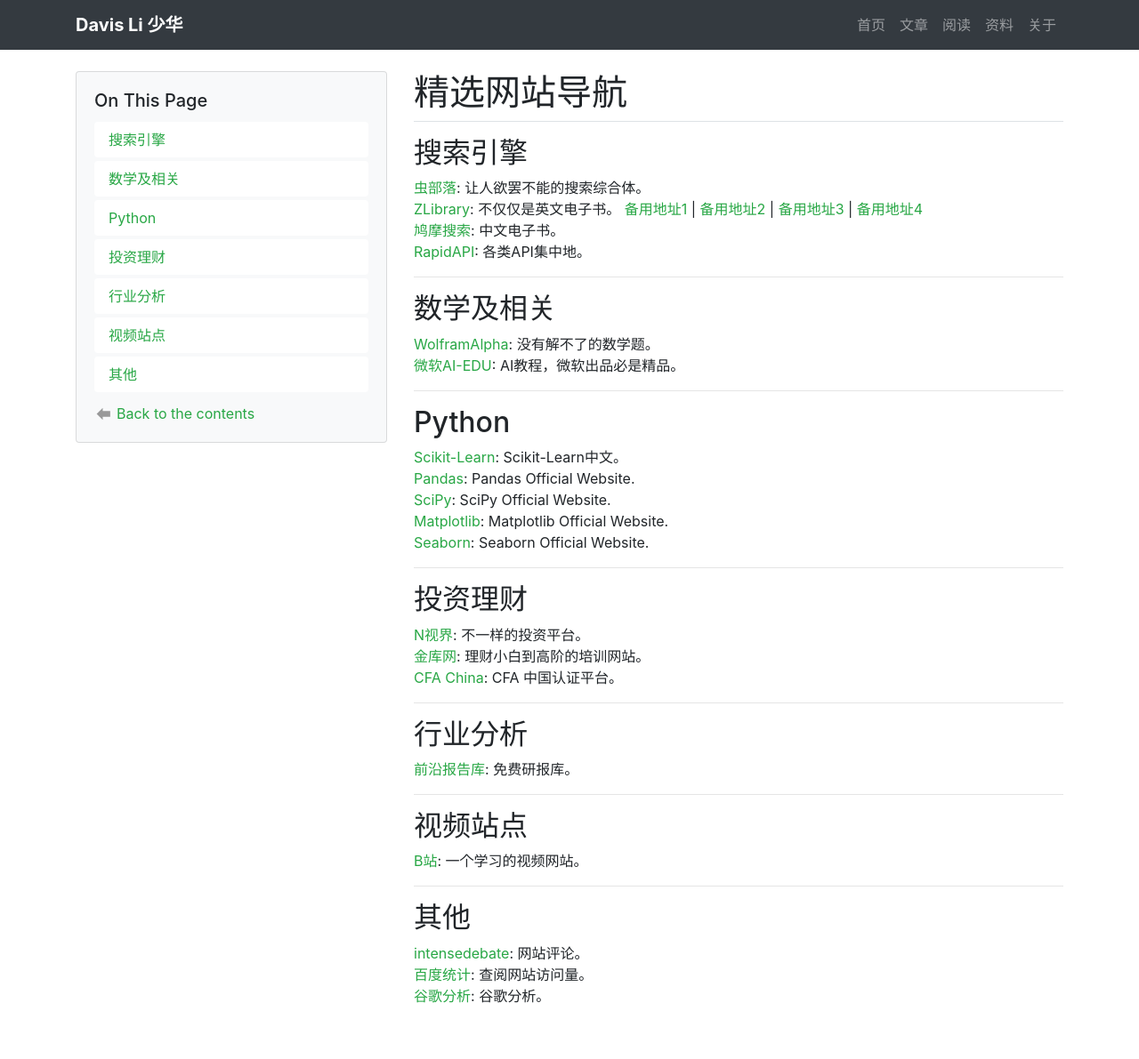
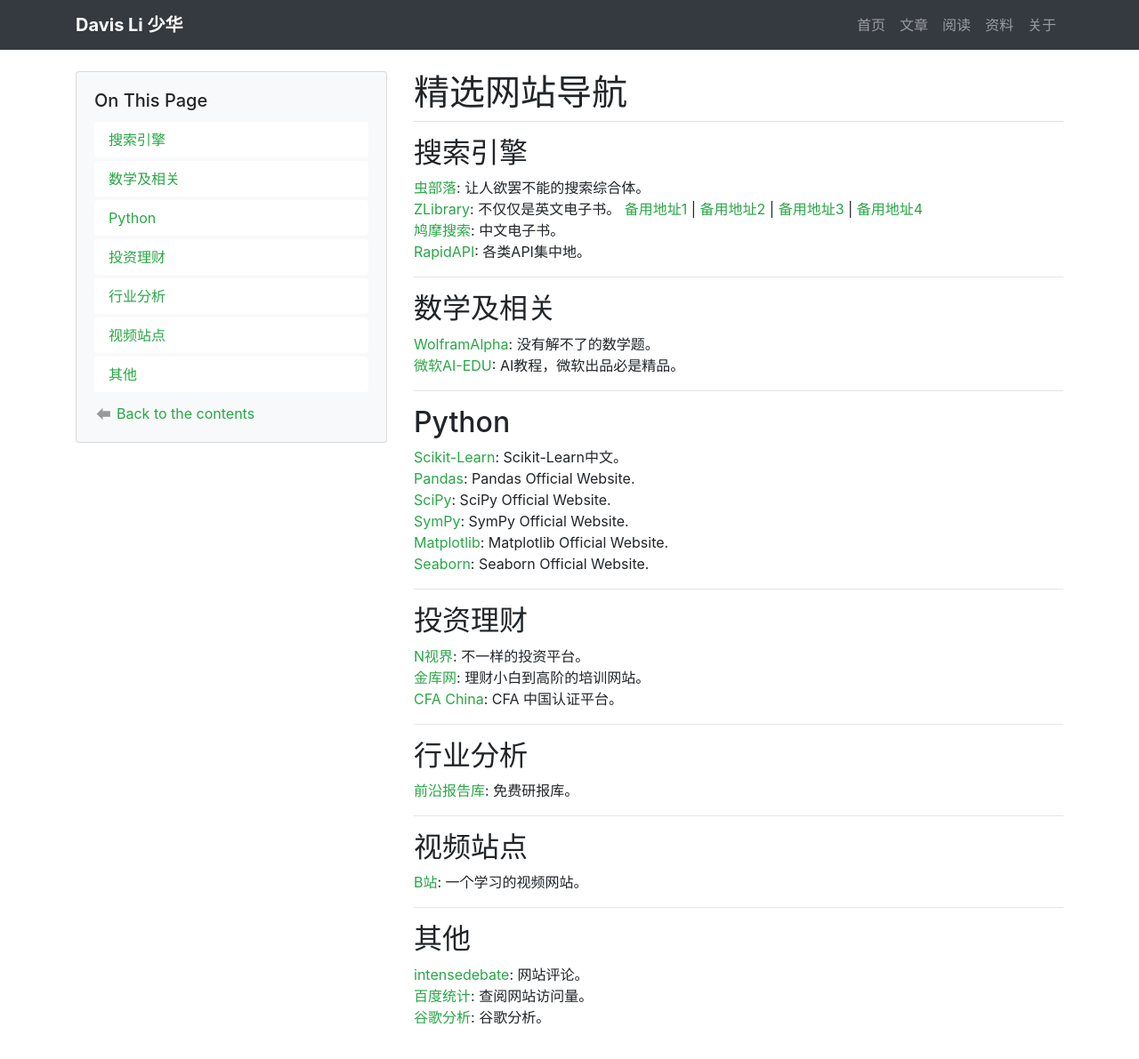
Before and after one commit to davis-lee0109/davis-lee0109.github.io, a Jekyll site: the page built from _projects/bFavoriteWebSites.md, in a window 1280 px wide and 1196 px high. Shown: the top 1191 px of the window at 89% size. Built offline with Jekyll 4.4.1, drawn with Linux system fonts in a browser that asks for light colours; comment, search, counter and statistics services are not loaded.

Commit message:
add python website @ xtl 20210618

```diff
--- a/_projects/bFavoriteWebSites.md
+++ b/_projects/bFavoriteWebSites.md
@@ -19,8 +19,10 @@
 [Scikit-Learn](http://www.scikitlearn.com.cn/): Scikit-Learn中文。<br>
 [Pandas](https://pandas.pydata.org/): Pandas Official Website.<br>
 [SciPy](https://docs.scipy.org/): SciPy Official Website.<br>
+[SymPy](https://docs.sympy.org/latest/index.html): SymPy Official Website.<br>
 [Matplotlib](https://matplotlib.org/): Matplotlib Official Website.<br>
 [Seaborn](http://seaborn.pydata.org/): Seaborn Official Website.<br>
+
 
 ---
 ## 投资理财
```
